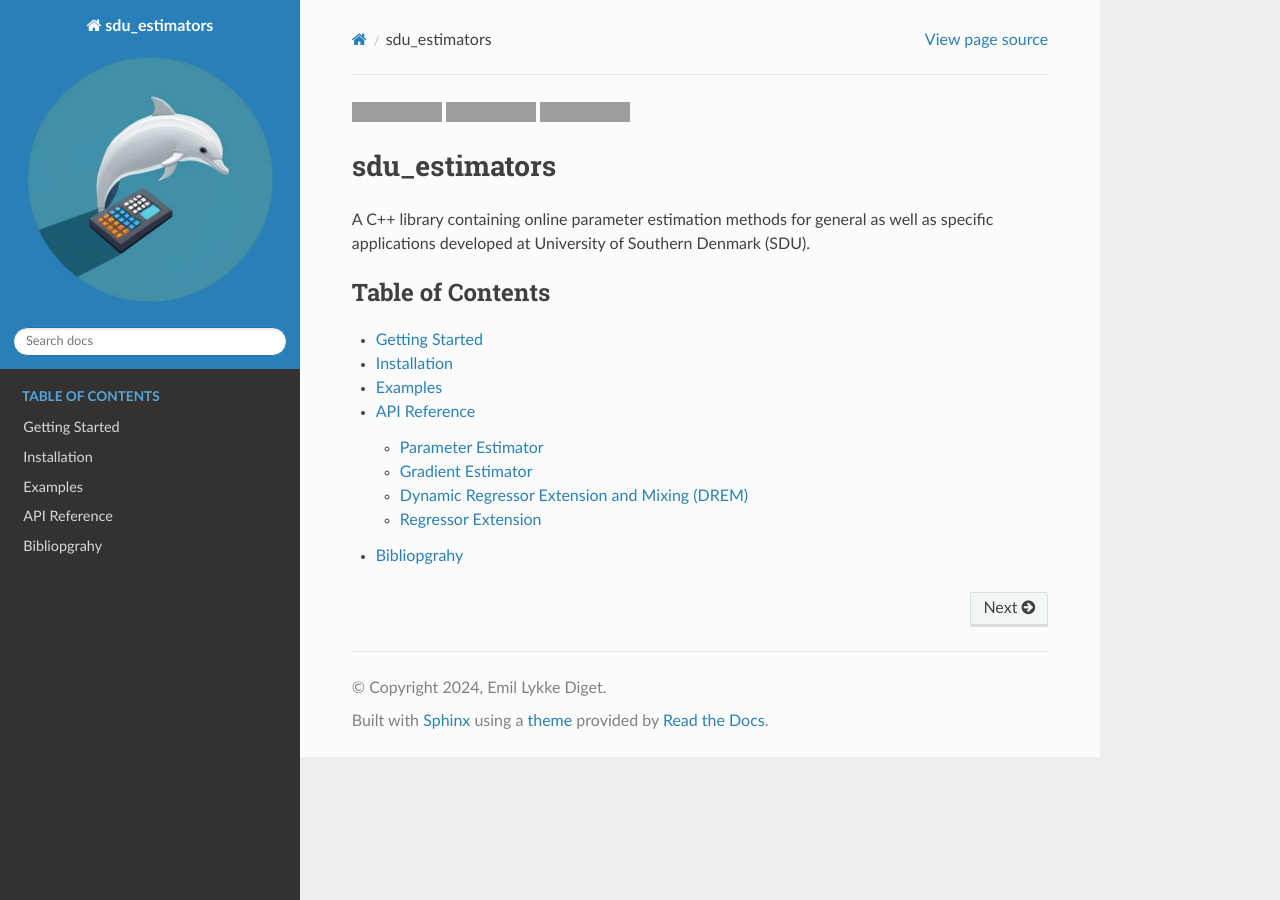
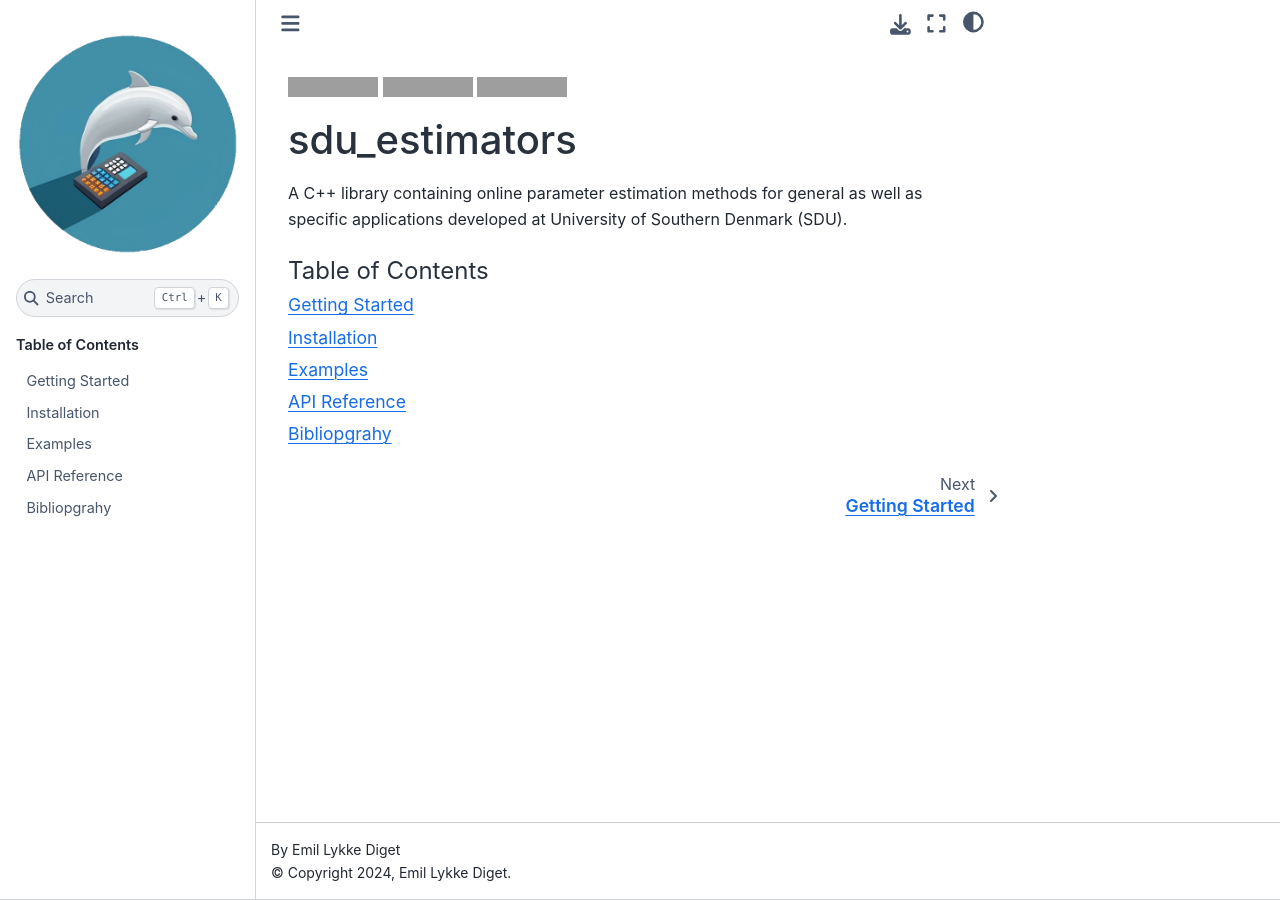
Before and after one commit to SDU-Robotics/sdu_estimators, a Sphinx documentation site: the page built from doc/index.rst, in a window 1280 px wide. Built offline with Sphinx 7.4.7 and the Sphinx Book theme 1.1.4, drawn with Linux system fonts in a browser that asks for light colours; grey boxes are pictures that could not be loaded.

Commit message:
Added documentation skeleton.

```diff
--- a/doc/conf.py
+++ b/doc/conf.py
@@ -32,7 +32,8 @@ extensions = [
     "breathe",
     "sphinx_copybutton",
     "sphinx_inline_tabs",
-    "sphinx_rtd_theme"
+    # "sphinx_rtd_theme",
+    "sphinx_book_theme",
 ]
 
 # Add any paths that contain templates here, relative to this directory.
@@ -51,7 +52,8 @@ master_doc = 'index'
 # The theme to use for HTML and HTML Help pages.  See the documentation for
 # a list of builtin themes.
 #
-html_theme = "sphinx_rtd_theme"
+# html_theme = "sphinx_rtd_theme"
+html_theme = "sphinx_book_theme"
 
 # Add any paths that contain custom static files (such as style sheets) here,
 # relative to this directory. They are copied after the builtin static files,
--- a/doc/pages/api/api.rst
+++ b/doc/pages/api/api.rst
@@ -4,52 +4,12 @@ API Reference
 
 This page contains the API documentation of ``sdu_estimators``. The following classes are available:
 
-Parameter estimators:
+.. contents::
 
-* :ref:`Estimator <estimator-api>`
-* :ref:`Gradient Based Estimator <estimator-gradient-api>`
-* :ref:`Dynamic Regressor Extension and Mixing (DREM) <estimator-drem-api>`
-* :ref:`Regressor Extension <regressor-extension-api>`
+.. include:: api_parameter_estimators.irst
 
-State estimators:
+.. include:: api_regressor_extension.irst
 
-* first
+.. include:: api_math.irst
 
-.. _estimator-api:
-
-Parameter Estimator
-===================
-
-.. doxygenclass:: sdu_estimators::parameter_estimators::ParameterEstimator
-    :project: sdu_estimators
-    :members:
-
-
-.. _estimator-gradient-api:
-
-Gradient Estimator
-==================
-
-.. doxygenclass:: sdu_estimators::parameter_estimators::GradientEstimator
-    :project: sdu_estimators
-    :members:
-
-
-.. _estimator-DREM-api:
-
-Dynamic Regressor Extension and Mixing (DREM)
-=============================================
-
-.. doxygenclass:: sdu_estimators::parameter_estimators::DREM
-    :project: sdu_estimators
-    :members:
-
-
-.. _regressor-extension-api:
-
-Regressor Extension
-===================
-
-.. doxygenclass:: sdu_estimators::regressor_extensions::RegressorExtension
-    :project: sdu_estimators
-    :members:
+.. include:: api_state_estimators.irst
```
Also changed, not shown: 6 other files.
